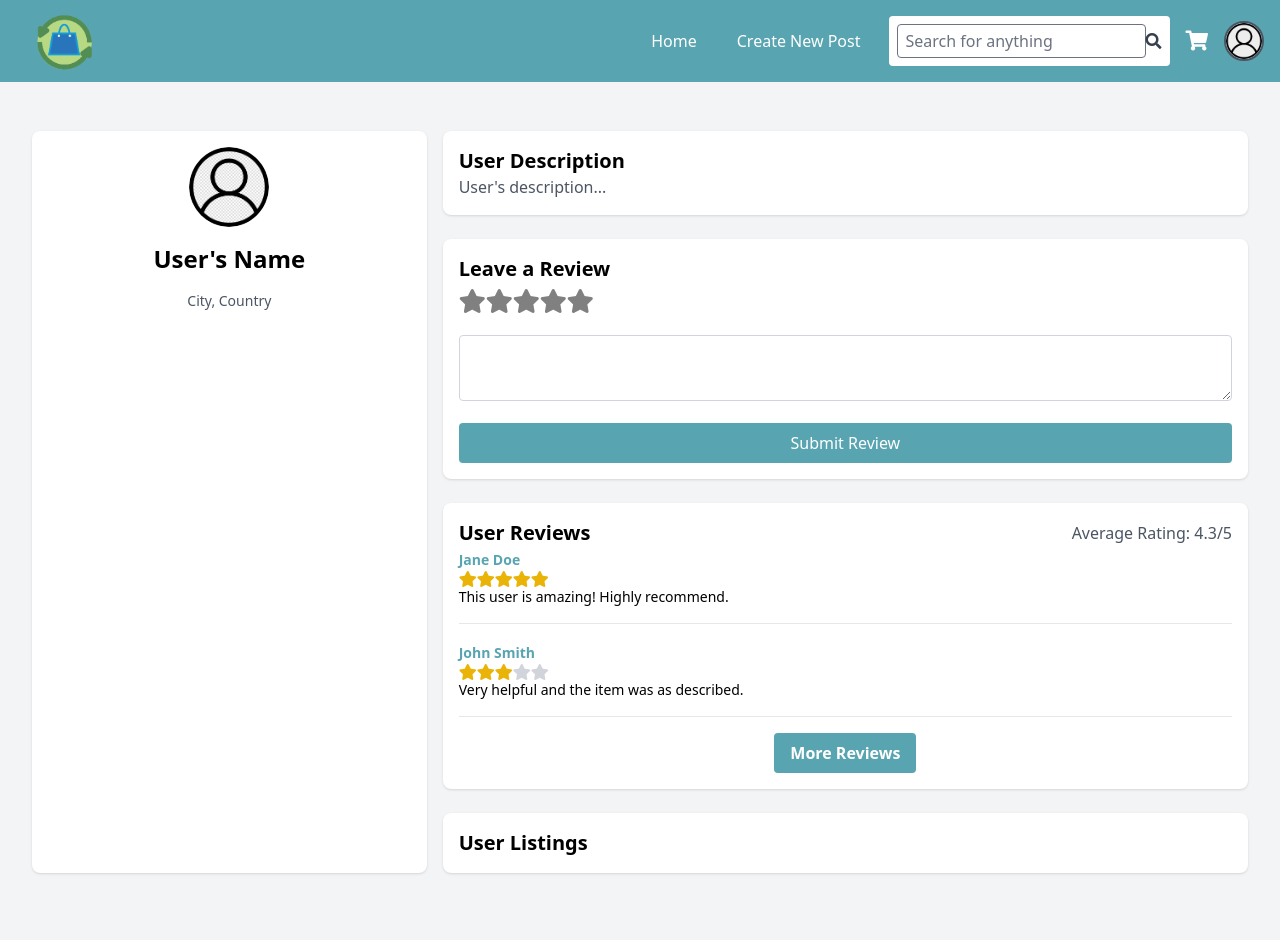
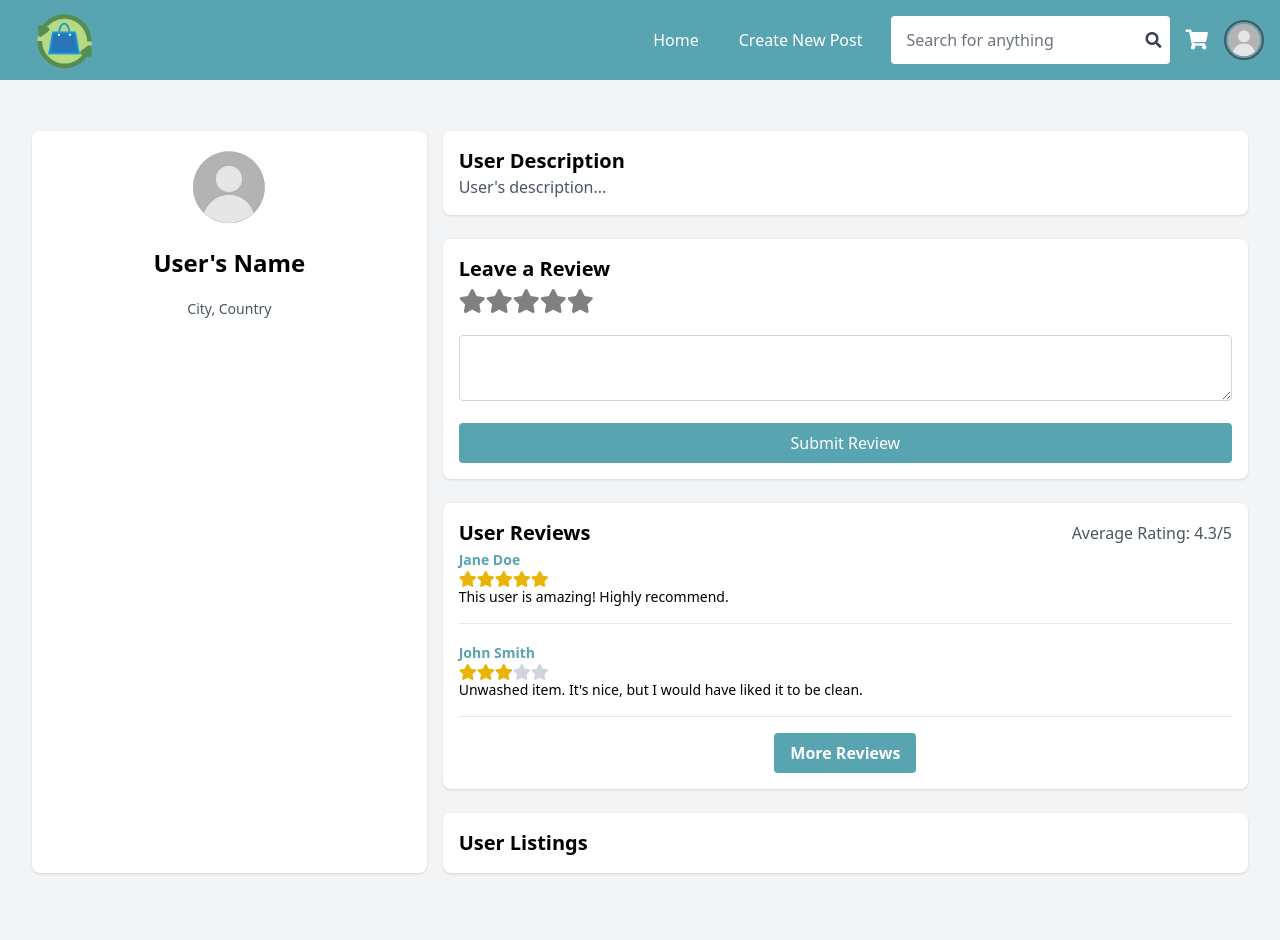
Before and after one commit to Phi1lS/ReMarket-471-Project, a PHP site: page /account_page.html in a window 1280 px wide. Shown: the top 940 px of the page. Run offline with PHP 8.4, Linux system fonts and the light colour scheme; data that the repository does not hold is empty.

Commit message:
Changed default pfp, search box, and other little things.
issue #42

```diff
--- a/about_us.html
+++ b/about_us.html
@@ -51,7 +51,7 @@
 
           <div class="relative">
     <button onclick="toggleDropdown()" class="relative z-10 block h-10 w-10 rounded-full overflow-hidden border-2 border-gray-600 focus:outline-none focus:border-white">
-        <img id="profile-picture1" class="h-full w-full object-cover" src="other-images/default_profile_pic.jpg" alt="Your profile">
+        <img id="profile-picture1" class="h-full w-full object-cover" src="other-images/default_pfp.png" alt="Your profile">
     </button>
     <div id="user-menu" class="absolute right-0 mt-2 w-48 rounded-md shadow-lg py-1 bg-white dark:bg-gray-800 ring-1 ring-black ring-opacity-5 hidden" style="z-index: 50;">
         <a href="account_page.html" class="block px-4 py-2 text-sm text-gray-700 dark:text-gray-200 hover:bg-gray-100 dark:hover:bg-gray-700">Account Page</a>
--- a/account_page.html
+++ b/account_page.html
@@ -45,7 +45,7 @@
 
           <div class="relative">
     <button onclick="toggleDropdown()" class="relative z-10 block h-10 w-10 rounded-full overflow-hidden border-2 border-gray-600 focus:outline-none focus:border-white">
-        <img id="profile-picture1" class="h-full w-full object-cover" src="other-images/default_profile_pic.jpg" alt="Your profile">
+        <img id="profile-picture1" class="h-full w-full object-cover" src="other-images/default_pfp.png" alt="Your profile">
     </button>
     <div id="user-menu" class="absolute right-0 mt-2 w-48 rounded-md shadow-lg py-1 bg-white dark:bg-gray-800 ring-1 ring-black ring-opacity-5 hidden" style="z-index: 50;">
         <a href="account_page.html" class="block px-4 py-2 text-sm text-gray-700 dark:text-gray-200 hover:bg-gray-100 dark:hover:bg-gray-700">Account Page</a>
@@ -217,7 +217,7 @@
         <div class="container mx-auto grid grid-cols-1 md:grid-cols-3 gap-4">
             <!-- Left Column: Profile Picture, Name, and City -->
             <div id="profile-info" class="md:col-span-1 bg-white dark:bg-gray-800 p-4 rounded-lg shadow space-y-4">
-                <img id="profile-picture" src="other-images/default_profile_pic.jpg" alt="Profile Picture" class="h-20 w-20 rounded-full mx-auto">
+                <img id="profile-picture" src="other-images/default_pfp.png" alt="Profile Picture" class="h-20 w-20 rounded-full mx-auto">
                 <h2 id="user-name" class="text-center text-2xl font-bold dark:text-white">User's Name</h2>
                 <p id="user-location" class="text-center text-sm text-gray-600 dark:text-gray-400">City, Country</p>
             </div>
@@ -289,7 +289,7 @@
                         <i class="fas fa-star text-gray-300"></i>
                         <i class="fas fa-star text-gray-300"></i>
                     </div>
-                    <p class="text-sm dark:text-gray-400">Very helpful and the item was as described.</p>
+                    <p class="text-sm dark:text-gray-400">Unwashed item. It's nice, but I would have liked it to be clean.</p>
                 </div>
                   <!-- More reviews button is here. Displays after two reviews ALWAYS and when clicked takes user to reviews.html -->
               </div>
--- a/checkout.html
+++ b/checkout.html
@@ -44,7 +44,7 @@
 
           <div class="relative">
             <button id="user-menu-button" class="relative z-10 block h-10 w-10 rounded-full overflow-hidden border-2 border-gray-600 focus:outline-none focus:border-white">
-              <img class="h-full w-full object-cover" src="other-images/default_profile_pic.jpg" alt="Your profile">
+              <img class="h-full w-full object-cover" src="other-images/default_pfp.png" alt="Your profile">
           </button>
               <div id="user-menu" class="absolute right-0 mt-2 w-48 rounded-md shadow-lg py-1 bg-white dark:bg-gray-800 ring-1 ring-black ring-opacity-5 hidden" style="z-index: 50;">
                   <a href="account_page.html" class="block px-4 py-2 text-sm text-gray-700 dark:text-gray-200 hover:bg-gray-100 dark:hover:bg-gray-700">Account Page</a>
--- a/index.html
+++ b/index.html
@@ -52,7 +52,7 @@
 
           <div class="relative">
     <button onclick="toggleDropdown()" class="relative z-10 block h-10 w-10 rounded-full overflow-hidden border-2 border-gray-600 focus:outline-none focus:border-white">
-        <img id="profile-picture1" class="h-full w-full object-cover" src="other-images/default_profile_pic.jpg" alt="Your profile">
+        <img id="profile-picture1" class="h-full w-full object-cover" src="other-images/default_pfp.png" alt="Your profile">
     </button>
     <div id="user-menu" class="absolute right-0 mt-2 w-48 rounded-md shadow-lg py-1 bg-white dark:bg-gray-800 ring-1 ring-black ring-opacity-5 hidden" style="z-index: 50;">
         <a href="account_page.html" class="block px-4 py-2 text-sm text-gray-700 dark:text-gray-200 hover:bg-gray-100 dark:hover:bg-gray-700">Account Page</a>
--- a/listing.html
+++ b/listing.html
@@ -53,7 +53,7 @@
 
           <div class="relative">
     <button onclick="toggleDropdown()" class="relative z-10 block h-10 w-10 rounded-full overflow-hidden border-2 border-gray-600 focus:outline-none focus:border-white">
-        <img id="profile-picture1" class="h-full w-full object-cover" src="other-images/default_profile_pic.jpg" alt="Your profile">
+        <img id="profile-picture1" class="h-full w-full object-cover" src="other-images/default_pfp.png" alt="Your profile">
     </button>
     <div id="user-menu" class="absolute right-0 mt-2 w-48 rounded-md shadow-lg py-1 bg-white dark:bg-gray-800 ring-1 ring-black ring-opacity-5 hidden" style="z-index: 50;">
         <a href="account_page.html" class="block px-4 py-2 text-sm text-gray-700 dark:text-gray-200 hover:bg-gray-100 dark:hover:bg-gray-700">Account Page</a>
@@ -288,7 +288,7 @@
             </div>
 
             <form class="mt-10">
-                <button type="submit" class="mt-10 flex w-full items-center justify-center rounded-md border border-transparent bg-remarket-blue hover:bg-remarket-teal-700 px-8 py-3 text-base font-medium text-white focus:outline-none focus:ring-2 focus:ring-remarket-teal-500 focus:ring-offset-2">Add to bag</button>
+                <button type="submit" class="mt-10 flex w-full items-center justify-center rounded-md border border-transparent bg-remarket-blue hover:bg-remarket-teal-700 px-8 py-3 text-base font-medium text-white focus:outline-none focus:ring-2 focus:ring-remarket-teal-500 focus:ring-offset-2">Add to cart</button>
             </form>
             </div>
 
@@ -307,7 +307,7 @@
         <div class="mt-4 lg:mt-0 lg:col-span-3">
           <h3 class="text-lg font-medium text-gray-900 dark:text-white">Sold by:</h3>
           <p class="text-md text-gray-700 dark:text-gray-300">
-              <a href="account_page.html" class="text-remarket-blue hover:text-remarket-teal-700">John Doe's Store</a>
+              <a href="account_page.html" class="text-remarket-blue hover:text-remarket-teal-700">John Doe</a>
           </p>
         </div>
 
--- a/output.css
+++ b/output.css
@@ -450,7 +450,7 @@ video {
           appearance: none;
   background-color: #fff;
   border-color: #6b7280;
-  border-width: 1px;
+  border-width: 0px;
   border-radius: 0px;
   padding-top: 0.5rem;
   padding-right: 0.75rem;
@@ -462,16 +462,18 @@ video {
 }
 
 [type='text']:focus, input:where(:not([type])):focus, [type='email']:focus, [type='url']:focus, [type='password']:focus, [type='number']:focus, [type='date']:focus, [type='datetime-local']:focus, [type='month']:focus, [type='search']:focus, [type='tel']:focus, [type='time']:focus, [type='week']:focus, [multiple]:focus, textarea:focus, select:focus {
-  outline: 2px solid transparent;
-  outline-offset: 2px;
+  /* outline: 2px solid transparent;
+  outline-offset: 2px; */
+  outline: none;
   --tw-ring-inset: var(--tw-empty,/*!*/ /*!*/);
   --tw-ring-offset-width: 0px;
   --tw-ring-offset-color: #fff;
   --tw-ring-color: #2563eb;
   --tw-ring-offset-shadow: var(--tw-ring-inset) 0 0 0 var(--tw-ring-offset-width) var(--tw-ring-offset-color);
   --tw-ring-shadow: var(--tw-ring-inset) 0 0 0 calc(1px + var(--tw-ring-offset-width)) var(--tw-ring-color);
-  box-shadow: var(--tw-ring-offset-shadow), var(--tw-ring-shadow), var(--tw-shadow);
-  border-color: #2563eb;
+  /* box-shadow: var(--tw-ring-offset-shadow), var(--tw-ring-shadow), var(--tw-shadow); */
+  box-shadow: none;
+  /* border-color: #2563eb; */
 }
 
 input::-moz-placeholder, textarea::-moz-placeholder {
@@ -974,6 +976,7 @@ select {
 }
 
 .mb-6 {
+  margin-top: 1rem;
   margin-bottom: 1.5rem;
 }
 
@@ -1669,7 +1672,7 @@ select {
 
 .text-2xl {
   font-size: 1.5rem;
-  line-height: 2rem;
+  line-height: 2.5rem;
 }
 
 .text-3xl {
@@ -1717,7 +1720,7 @@ select {
 }
 
 .font-extrabold {
-  font-weight: 800;
+  font-weight: 700;
 }
 
 .font-medium {
```
Also changed, not shown: other-images/default_pfp.png (added).
